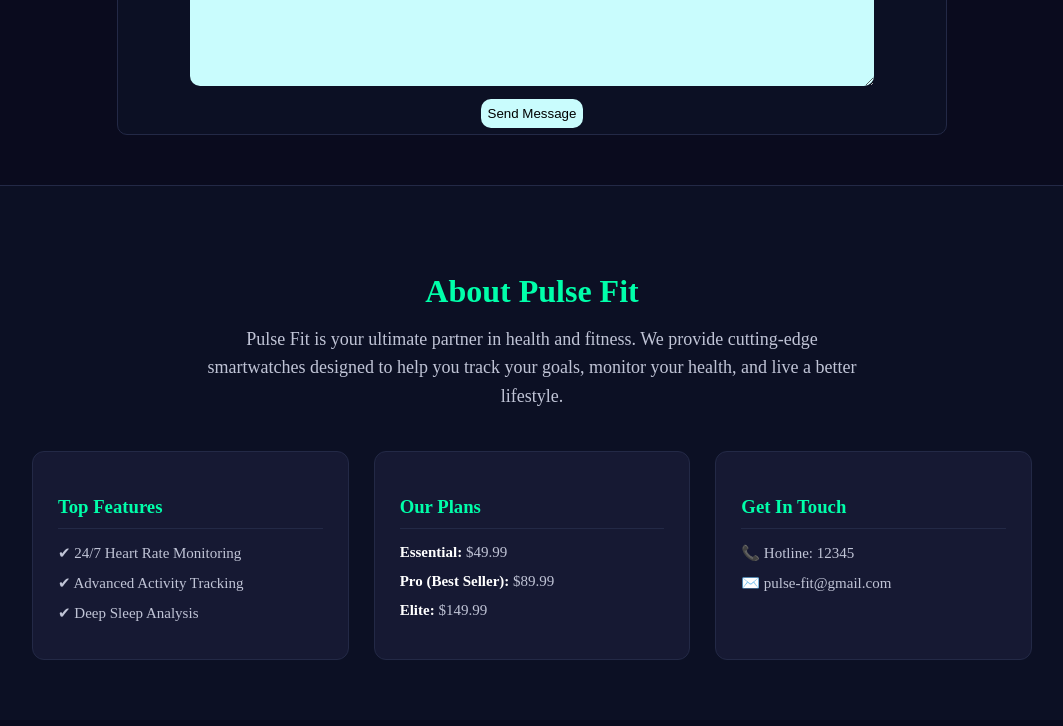
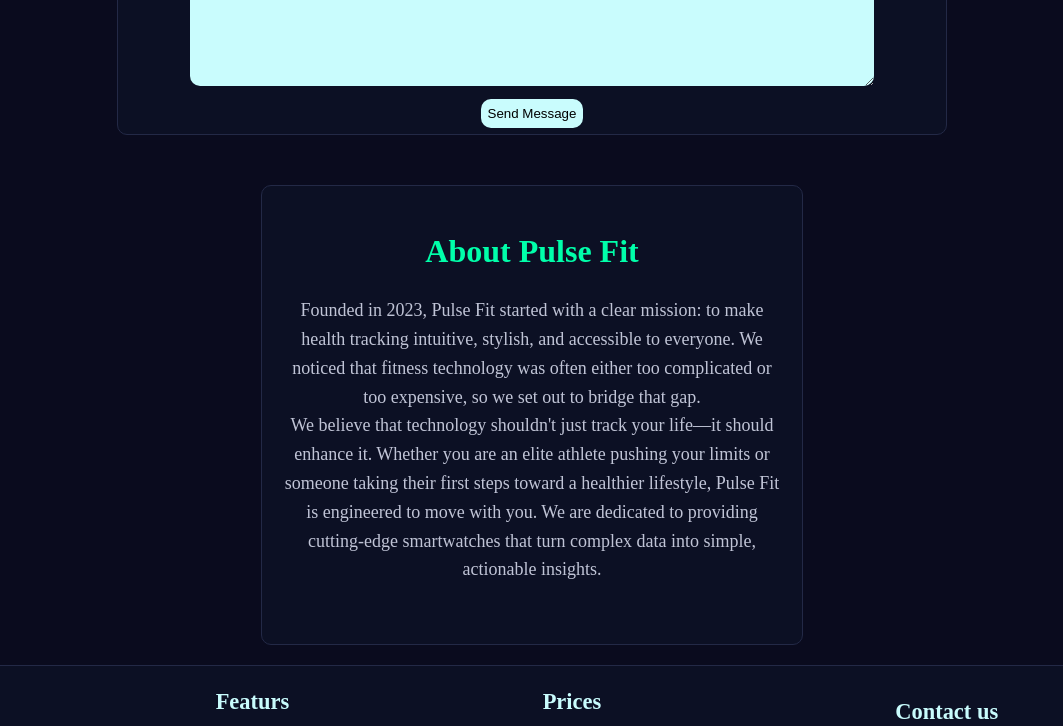
Before and after one commit to M0hamed-Darwish/Pulse-fit-Project, a plain HTML site: page index.html in a window 1280 px wide. Shown: the part 2000-2726 px from the top of the page, without its empty margins (108-1171 px from the left). Drawn offline with Linux system fonts and the light colour scheme.

Commit message:
Update some visuals

```diff
--- a/CSS/style.css
+++ b/CSS/style.css
@@ -22,6 +22,7 @@
 nav h2 {
   margin: 0;
   padding: 5px;
+  color: #c9fcfd;
 }
 
 nav h2 a {
@@ -75,6 +76,7 @@
 }
 .hero-words {
   color: #b3b8db;
+  width: 70%;
 }
 .wth-cont {
   position: relative;
@@ -82,6 +84,7 @@
   display: flex;
   justify-content: center;
   align-items: center;
+  left: -150px;
 }
 .hero-words span {
   padding: 10px;
@@ -416,72 +419,58 @@
 }
 
 #about {
+  width: 80%;
   background-color: #0c1024;
   color: #ffffff;
-  padding: 60px 20px;
+  margin: auto;
+  padding: 20px 20px;
   text-align: center;
-  border-top: 1px solid #232946;
+  border: 1px solid #232946;
+  border-radius: 10px;
   margin-top: 50px;
   scroll-margin-top: 90px;
 }
-
 #about h2 {
   color: #00ffaa;
   font-size: 32px;
-  margin-bottom: 15px;
 }
-
-.brand-desc {
+#about p {
   color: #c0c4d6;
   max-width: 650px;
   margin: 0 auto 40px auto;
   line-height: 1.6;
   font-size: 18px;
 }
-
-.about-grid {
-  display: grid;
-  grid-template-columns: repeat(3, 1fr);
-  gap: 25px;
-  max-width: 1000px;
-  margin: 0 auto;
+footer {
+  display: flex;
+  margin-top: 20px;
+  background-color: #0c1024;
+  border-top: 1px solid #232946;
+  justify-content: space-around;
+  color: #c9fcfd;
+  font-size: small;
+}
+footer h2 {
+  display: none;
+}
+footer a {
+  text-decoration: none;
+  color: #c9fcfd;
+}
+footer ul {
+  padding-left: 10px;
 }
 
-.about-item {
-  background-color: #161933;
-  padding: 25px;
-  border-radius: 12px;
-  border: 1px solid #232946;
-  text-align: left;
-}
-.about-item a {
-  text-decoration: none;
-}
-.about-item h3 {
-  color: #00ffaa;
-  margin-bottom: 15px;
-  border-bottom: 1px solid #232946;
-  padding-bottom: 10px;
-}
-
-.about-item ul {
-  list-style-type: none;
-  padding: 0;
-  margin: 0;
-}
-
-.about-item li {
-  color: #c0c4d6;
-  margin-bottom: 12px;
-  font-size: 15px;
-}
-
-.about-item strong {
-  color: #ffffff;
-}
-
-@media (max-width: 768px) {
-  .about-grid {
-    grid-template-columns: 1fr;
+@media (min-width: 768px) {
+  #about {
+    width: 500px;
+  }
+  footer {
+    font-size: larger;
+    align-items: center;
+  }
+  footer h2 {
+    display: block;
+    color: #c9fcfd;
   }
 }
--- a/index.html
+++ b/index.html
@@ -154,39 +154,39 @@
 
     <div id="about">
       <h2>About Pulse Fit</h2>
-      <p class="brand-desc">
-        Pulse Fit is your ultimate partner in health and fitness. We provide cutting-edge smartwatches designed to help you track your goals, monitor your health, and live a better lifestyle.
+      <p>
+       Founded in 2023, Pulse Fit started with a clear mission: to make health tracking intuitive, stylish, and accessible to everyone. We noticed that fitness technology was often either too complicated or too expensive, so we set out to bridge that gap.
+       <br>
+       We believe that technology shouldn't just track your life—it should enhance it. Whether you are an elite athlete pushing your limits or someone taking their first steps toward a healthier lifestyle, Pulse Fit is engineered to move with you. We are dedicated to providing cutting-edge smartwatches that turn complex data into simple, actionable insights.
       </p>
+    </div>
 
-      <div class="about-grid">
-        <div class="about-item">
-          <h3>Top Features</h3>
-          <ul>
-            <li>✔ 24/7 Heart Rate Monitoring</li>
-            <li>✔ Advanced Activity Tracking</li>
-            <li>✔ Deep Sleep Analysis</li>
-          </ul>
-        </div>
-
-
-        <div class="about-item">
-          <h3>Our Plans</h3>
-          <ul>
-            <li><strong>Essential:</strong> $49.99</li>
-            <li><strong>Pro (Best Seller):</strong> $89.99</li>
-            <li><strong>Elite:</strong> $149.99</li>
-          </ul>
-        </div>
-
-        <div class="about-item">
-          <h3>Get In Touch</h3>
-          <ul>
-           <a href="tel:12345"><li>📞 Hotline: 12345</li></a>
-            <a href="mailto:pulse-fit@gmail.com"><li>✉️ pulse-fit@gmail.com</li></a>
-          </ul>
-        </div>
+    <footer>
+      <h2>PulseFit</h2>
+      <div>
+        <h3>Featurs</h3>
+      <ul class="Ffeatures">
+        <li>24/7 Heart Monitoring</li>
+        <li>Activity Tracking</li>
+        <li>Sleep Analysis</li>
+      </ul>
       </div>
-    </div>
+      <div>
+        <h3>Prices</h3>
+      <ul class="Fprices">
+        <li>Pulse Fit Essential $49.99</li>
+        <li>Pulse Fit Pro $89.99</li>
+        <li>Pulse Fit Elite $149.99</li>
+      </ul>
+      </div>
+      <div>
+        <h3>Contact us</h3>
+      <ul class="Fcontact">
+        <a href="tel:12345"><li>📞HOTLINE: 12345</li></a>
+        <a href="mailto:pulse-fit@gmail.com"><li>✉️pulse-fit@gmail.com</li></a>
+      </ul>
+      </div>
+    </footer>
     <!-- END ABOUT SECTION -->
 
     <!-- END OF THE PAGE -->
```
